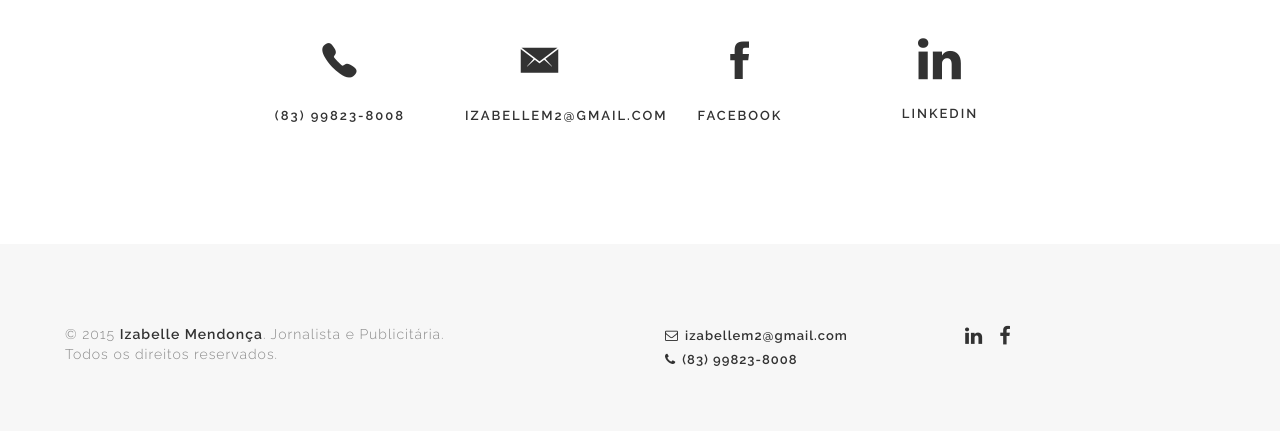
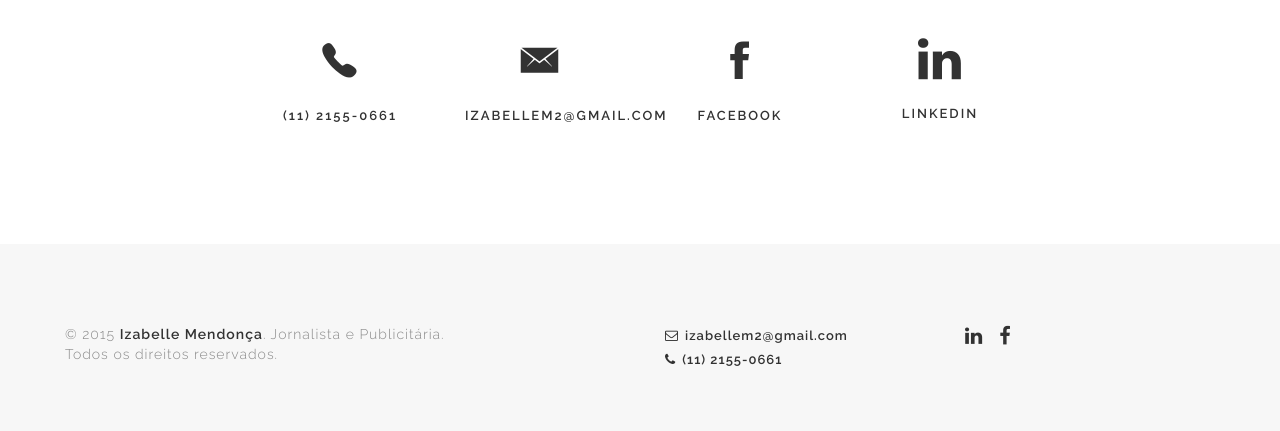
Before and after one commit to dfmedeiros/izabelle_mendonca, a Jekyll site: the page built from contact.html, in a window 1280 px wide. Shown: the part 727-1158 px from the top of the page. Built offline with Jekyll 4.4.1, drawn with Linux system fonts in a browser that asks for light colours; some web fonts are replaced.

Commit message:
updating phone number

```diff
--- a/_config.yml
+++ b/_config.yml
@@ -4,7 +4,7 @@ author: izabelle mendonça
 description: "Izabelle Mendonça, Jornalismo e Publicidade, São Paulo"
 keywords: "izabelle mendonça, izabelle mendonca, izabelle, mendonca, mendonça, jornalista, jornalismo, publicitaria, publicidade, assessoria, comunicacao, comunicação, são paulo, sao paulo"
 email: izabellem2@gmail.com
-phone: (83) 99823-8008
+phone: (11) 2155-0661
 
 baseurl: "" # the subpath of your site, e.g. /blog/
 url: "http://izabellemendonca.com" # the base hostname & protocol for your site
```
